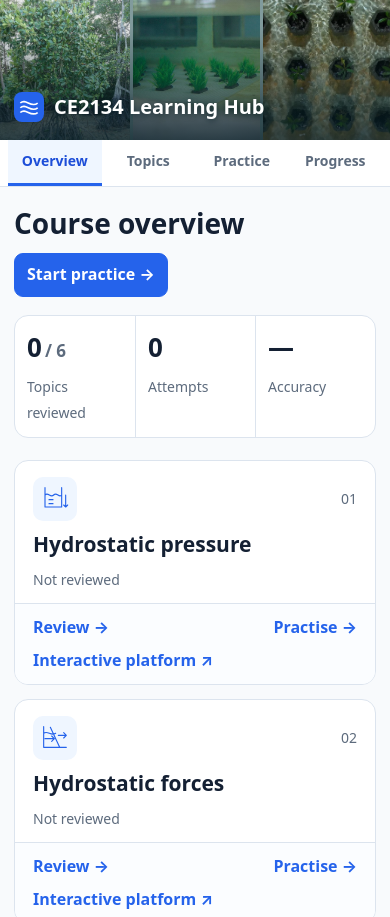
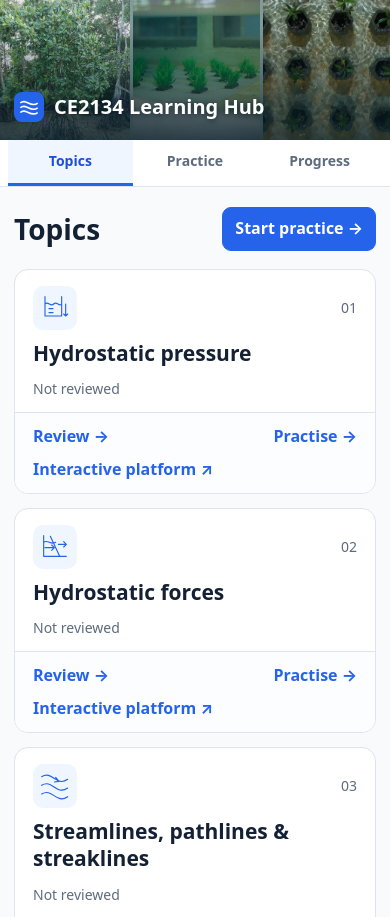
Before and after one commit to jiaruilei/ce2134-learning-hub, a website with bundled scripts: page index.html in a window 390 px wide. Shown: the top 917 px of the page. Built offline with nearby package versions, Linux system fonts and the light colour scheme; files whose address does not match are found by name.

Commit message:
Unify the topics homepage and move topic actions beside the title

```diff
--- a/app.js
+++ b/app.js
@@ -38,21 +38,17 @@ function topicCard(t){
   return `<article class="topic-card" style="--topic-color:${esc(t.color)}"><a class="topic-card-main" href="#/topic/${t.id}"><div class="topic-card-top"><span class="topic-icon">${icon(t.id)}</span><span class="topic-number">${esc(t.number)}</span></div><h2>${esc(t.title)}</h2></a><div class="topic-meta"><span>${store.data.reviewed[t.id]?'<span class="review-check">✓ Reviewed</span>':'Not reviewed'}</span><span>${stats.count?`${stats.accuracy}% · ${stats.count} attempts`:''}</span></div><div class="topic-card-bottom"><a href="#/topic/${t.id}" aria-label="Review ${esc(t.title)}">Review →</a><a href="#/practice?topic=${t.id}" aria-label="Practise ${esc(t.title)}">Practise →</a><a class="platform-link" href="${esc(t.url)}" target="_blank" rel="noopener noreferrer" aria-label="Open ${esc(t.title)} interactive platform in a new tab">Interactive platform <span aria-hidden="true">↗</span></a></div></article>`;
 }
 function home(){
-  const attempts=store.data.attempts,correct=attempts.filter(a=>a.correct).length;
-  return `${heading('Course overview','<a class="button primary" href="#/practice">Start practice →</a>')}
-  <div class="stat-strip"><div><strong>${reviewed().length}<span>/ ${topics.length}</span></strong><span>Topics reviewed</span></div><div><strong>${attempts.length}</strong><span>Attempts</span></div><div><strong>${attempts.length?`${Math.round(correct/attempts.length*100)}<span>%</span>`:'—'}</strong><span>Accuracy</span></div></div>
+  return `${heading('Topics','<a class="button primary" href="#/practice">Start practice →</a>')}
   <div class="topic-grid">${topics.map(topicCard).join('')}</div>`;
 }
-function topicLibrary(){return `${heading('Topics')}<div class="topic-grid">${topics.map(topicCard).join('')}</div>`;}
 function topicPage(t){
   const done=!!store.data.reviewed[t.id];
   const next=topicById(t.connection.nextId);
-  return `<a class="back-link" href="#/topics">← Topics</a><div class="topic-title" style="--topic-color:${esc(t.color)}"><span class="topic-icon large">${icon(t.id)}</span>${heading(esc(t.title))}</div><div class="topic-layout"><div class="topic-body">
+  return `<a class="back-link" href="#/">← Topics</a><header class="topic-header"><div class="topic-title" style="--topic-color:${esc(t.color)}"><span class="topic-icon large">${icon(t.id)}</span>${heading(esc(t.title))}</div><nav class="topic-actions" aria-label="Topic actions"><a class="button secondary current" href="#/topic/${t.id}" aria-current="page">Review</a>${launch(t)}<a class="button primary" href="#/practice?topic=${t.id}">Practise →</a></nav></header><div class="topic-layout"><div class="topic-body">
   <details class="review-section review-details"><summary><h2>Learning objectives</h2></summary><ul class="objective-list">${t.objectives.map(x=>`<li>${esc(x)}</li>`).join('')}</ul></details>
   <section class="review-section"><h2>Key equations</h2><div class="equation-list">${t.equations.map(q=>`<article class="equation"><span>${esc(q.label)}</span><div class="equation-formula" ${q.tex?`data-tex="${esc(q.tex)}"`:''}>${esc(q.formula)}</div><p>${esc(q.note)}</p></article>`).join('')}</div><section class="assumptions"><h2>Assumptions</h2><ul>${t.assumptions.map(x=>`<li>${esc(x)}</li>`).join('')}</ul></section></section>
   <details class="review-section review-details"><summary><h2>Common misconceptions</h2></summary><div class="misconceptions">${t.misconceptions.map(m=>`<article><h3>${esc(m.claim)}</h3><p>${esc(m.correction)}</p></article>`).join('')}</div></details>
-  <section class="activity review-section"><h2>Explore</h2>${launch(t)}<details class="review-details"><summary>${esc(t.guidedActivity.title)}</summary><ol class="steps">${t.guidedActivity.steps.map(s=>`<li>${esc(s)}</li>`).join('')}</ol><div class="reflection"><strong>Pause and explain</strong><p>${esc(t.guidedActivity.reflection)}</p></div></details></section>
-  <section class="review-section practice-callout"><h2>Practise</h2><a class="button primary" href="#/practice?topic=${t.id}">Start 6 questions →</a></section>
+  <details class="review-section review-details"><summary><h2>Guided activity</h2></summary><h3>${esc(t.guidedActivity.title)}</h3><ol class="steps">${t.guidedActivity.steps.map(s=>`<li>${esc(s)}</li>`).join('')}</ol><div class="reflection"><strong>Pause and explain</strong><p>${esc(t.guidedActivity.reflection)}</p></div></details>
   <details class="connection review-details"><summary><h2>${esc(t.connection.title)}</h2></summary><p>${esc(t.connection.text)}</p>${next?`<a class="quiet-link" href="#/topic/${next.id}">${esc(next.title)} →</a>`:'<a class="quiet-link" href="#/practice?mode=connect">Connect concepts →</a>'}</details></div>
   <aside class="topic-side"><div class="side-card"><button class="button ${done?'secondary':'primary'} full" data-action="review" data-topic="${t.id}" aria-pressed="${done}">${done?'✓ Reviewed':'Mark as reviewed'}</button>${t.prerequisites.length?`<hr><h2>Prerequisites</h2>${t.prerequisites.map(id=>`<a class="side-link" href="#/topic/${id}">${esc(topicName(id))} →</a>`).join('')}`:''}</div></aside></div>`;
 }
@@ -98,20 +94,19 @@ function render(){
   const [path,search='']=hash.split('?');
   const params=new URLSearchParams(search);
   const page=path.split('/')[1]||'home';
-  const active=page==='topic'?'topics':page;
+  const active=page==='topic'?'home':page;
   document.querySelectorAll('[data-nav]').forEach(a=>{const selected=a.dataset.nav===active;a.classList.toggle('active',selected);selected?a.setAttribute('aria-current','page'):a.removeAttribute('aria-current');});
-  const labels={home:'Course overview',topics:'Topics',topic:'Topic review',practice:'Practice',progress:'My progress'};
-  document.getElementById('pageLabel').textContent=labels[page]||'Overview';
+  const labels={home:'Topics',topic:'Topic review',practice:'Practice',progress:'My progress'};
+  document.getElementById('pageLabel').textContent=labels[page]||'Topics';
   let html;
   if(page==='home')html=home();
-  else if(page==='topics')html=topicLibrary();
-  else if(page==='topic'){const t=topicById(path.split('/')[2]);html=t?topicPage(t):`${heading('Topic not found')}<a class="button primary" href="#/topics">Topics →</a>`;}
+  else if(page==='topic'){const t=topicById(path.split('/')[2]);html=t?topicPage(t):`${heading('Topic not found')}<a class="button primary" href="#/">Topics →</a>`;}
   else if(page==='practice')html=runVisible?questionView():practiceBuilder();
   else if(page==='progress')html=progressPage();
-  else html=`${heading('Page not found')}<a class="button primary" href="#/">Course overview →</a>`;
+  else html=`${heading('Page not found')}<a class="button primary" href="#/">Topics →</a>`;
   main.innerHTML=(!store.available?'<div class="storage-alert" role="status">Browser storage is unavailable. You can practise, but progress may not survive closing this page.</div>':'')+html;
   void renderEquations(main);
-  document.title=`${page==='topic'?topicName(path.split('/')[2]):labels[page]||'Overview'} · CE2134 Learning Hub`;
+  document.title=`${page==='topic'?topicName(path.split('/')[2]):labels[page]||'Topics'} · CE2134 Learning Hub`;
 }
 function toast(text){clearTimeout(toastTimer);const el=document.getElementById('toast');el.textContent=text;el.classList.add('show');toastTimer=setTimeout(()=>el.classList.remove('show'),3000);}
 function begin(ids,mode){
@@ -121,6 +116,7 @@ function begin(ids,mode){
 }
 function onRoute(){
   runVisible=false;formError='';
+  if(location.hash.split('?')[0]==='#/topics')history.replaceState(null,'','#/');
   const params=new URLSearchParams((location.hash.split('?')[1]||''));
   if(topicById(params.get('topic'))){builder.mode='topic';builder.topic=params.get('topic');builder.count=6;}
   else if(['mixed','connect','retry'].includes(params.get('mode'))){builder.mode=params.get('mode');builder.count=6;}
--- a/index.html
+++ b/index.html
@@ -27,14 +27,13 @@
     </a>
     </div>
     <nav aria-label="Main navigation">
-      <a href="#/" data-nav="home"><span aria-hidden="true">◫</span> Overview</a>
-      <a href="#/topics" data-nav="topics"><span aria-hidden="true">▤</span> Topics</a>
+      <a href="#/" data-nav="home"><span aria-hidden="true">▤</span> Topics</a>
       <a href="#/practice" data-nav="practice"><span aria-hidden="true">✎</span> Practice</a>
       <a href="#/progress" data-nav="progress"><span aria-hidden="true">▥</span> Progress</a>
     </nav>
   </header>
   <div class="main-shell">
-    <span id="pageLabel" class="sr-only">Overview</span>
+    <span id="pageLabel" class="sr-only">Topics</span>
     <main id="main" tabindex="-1"></main>
     <footer class="page-footer"><span>CE2134 · Fluid mechanics</span><a href="https://www.garylei.com/gallery" target="_blank" rel="noopener noreferrer" title="Photo credits: Gary Lei, Zichen Xu, and Yushu Xie. Includes a submerged vegetation research setup.">Photos · LEI gallery ↗</a><a href="#/progress">Progress saved in this browser</a></footer>
   </div>
--- a/styles.css
+++ b/styles.css
@@ -67,12 +67,6 @@ main { padding: 24px; min-height: 440px; outline: none; }
 .text-button:hover { text-decoration: underline; }
 .small-note, .footnote { font-size: 14px; color: var(--muted); line-height: 1.5; margin: 14px 0 0; }
 .back-link { display: inline-block; font-size: 16px; margin-bottom: 18px; }
-.stat-strip { display: grid; grid-template-columns: repeat(3,minmax(0,1fr)); background: white; border: 1px solid var(--line); border-radius: 14px; margin-bottom: 24px; }
-.stat-strip > div { display: flex; align-items: center; gap: 12px; padding: 16px 20px; }
-.stat-strip > div + div { border-left: 1px solid var(--line); }
-.stat-strip strong { font-size: 28px; font-weight: 750; white-space: nowrap; font-variant-numeric: tabular-nums; }
-.stat-strip strong span { margin-left: 3px; font-size: 17px; color: var(--muted); }
-.stat-strip > div > span { font-size: 15px; color: var(--muted); }
 .section-block + .section-block { margin-top: 24px; }
 .section-heading { display: flex; justify-content: space-between; gap: 16px; align-items: center; margin-bottom: 14px; }
 .section-heading h2 { margin: 0; }
@@ -90,8 +84,13 @@ main { padding: 24px; min-height: 440px; outline: none; }
 .review-check { color: var(--good); font-weight: 650; }
 .topic-card-bottom { display: flex; align-items: center; justify-content: space-between; flex-wrap: wrap; gap: 10px; padding: 12px 20px; background: #fbfdff; border-top: 1px solid var(--line); font-size: 16px; font-weight: 650; }
 .topic-card-bottom .platform-link { flex-basis: 100%; }
-.topic-title { display: flex; align-items: center; gap: 16px; margin-bottom: 22px; }
+.topic-header { display: flex; align-items: center; justify-content: space-between; flex-wrap: wrap; gap: 18px 24px; margin-bottom: 22px; }
+.topic-title { display: flex; align-items: center; gap: 16px; flex: 1 1 320px; min-width: 0; }
 .topic-title .page-heading { margin: 0; }
+.topic-title h1 { font-size: clamp(26px,2.5vw,32px); }
+.topic-actions { display: flex; align-items: center; flex-wrap: wrap; gap: 8px; }
+.topic-actions .button { font-size: 16px; }
+.topic-actions .current { color: var(--blue-dark); border-color: #93b4ef; background: #eff6ff; }
 .topic-icon.large { width: 56px; height: 56px; }
 .topic-icon.large svg { width: 44px; height: 44px; }
 .topic-layout { display: grid; grid-template-columns: minmax(0,1fr) 250px; gap: 20px; align-items: start; }
@@ -103,8 +102,6 @@ main { padding: 24px; min-height: 440px; outline: none; }
 .review-details > summary h2 { display: inline; margin: 0; font-size: inherit; }
 .review-details[open] > summary { margin-bottom: 18px; }
 .review-details > :last-child { margin-bottom: 0; }
-.activity > .review-details { margin: 16px 0 0; padding: 16px; }
-.activity > .review-details > summary { font-size: 18px; }
 .review-section p, .review-section li, .review-details p, .review-details li { font-size: 17px; }
 .objective-list { margin: 0; }
 .equation-list { display: grid; gap: 12px; }
@@ -237,7 +234,6 @@ main { padding: 24px; min-height: 440px; outline: none; }
   .topic-grid { grid-template-columns: repeat(2,minmax(0,1fr)); }
   .topic-layout { grid-template-columns: minmax(0,1fr) 220px; gap: 16px; }
   .question-layout { grid-template-columns: minmax(0,1fr) 200px; gap: 16px; }
-  .stat-strip > div { padding: 14px 16px; }
 }
 @media (max-width:760px) {
   body { padding: 0; background: white; }
@@ -249,6 +245,8 @@ main { padding: 24px; min-height: 440px; outline: none; }
   main { padding: 20px 18px; }
   .page-footer { padding: 16px 18px; }
   .page-heading { flex-wrap: wrap; gap: 14px; }
+  .topic-header { align-items: flex-start; flex-direction: column; }
+  .topic-title { flex-basis: auto; }
   .topic-layout, .question-layout { display: flex; flex-direction: column; gap: 16px; }
   .topic-body, .question-card, .question-side { width: 100%; }
   .topic-side { position: static; order: -1; width: 100%; }
@@ -268,16 +266,12 @@ main { padding: 24px; min-height: 440px; outline: none; }
   .brand svg { width: 30px; height: 30px; }
   .coastal-masthead { min-height: 140px; padding: 18px 14px; }
   .coastal-photos { grid-template-columns: 1fr 1fr 1fr; }
-  .sidebar nav { display: grid; grid-template-columns: repeat(4,minmax(0,1fr)); gap: 0; padding: 0 8px; }
+  .sidebar nav { display: grid; grid-template-columns: repeat(3,minmax(0,1fr)); gap: 0; padding: 0 8px; }
   .sidebar nav a { min-width: 0; padding: 10px 3px; font-size: 14px; gap: 5px; }
   .sidebar nav a > span { display: none; }
   main { padding: 20px 14px; }
   .page-heading { margin-bottom: 18px; }
   .button { font-size: 16px; padding: 10px 12px; }
-  .stat-strip { margin-bottom: 22px; }
-  .stat-strip > div { display: block; padding: 13px 12px; }
-  .stat-strip strong { display: block; font-size: 26px; margin-bottom: 5px; }
-  .stat-strip > div > span { font-size: 14px; }
   .section-heading { gap: 10px; flex-wrap: wrap; }
   .topic-grid { grid-template-columns: 1fr; gap: 14px; }
   .topic-card-main { padding: 16px 18px 12px; }
@@ -286,6 +280,8 @@ main { padding: 24px; min-height: 440px; outline: none; }
   .topic-meta { padding: 0 18px 12px; }
   .topic-card-bottom { padding: 12px 18px; }
   .topic-title { gap: 12px; }
+  .topic-actions { display: grid; grid-template-columns: auto minmax(0,1fr) auto; width: 100%; gap: 6px; }
+  .topic-actions .button { min-width: 0; padding: 9px 8px; font-size: 14px; gap: 4px; }
   .topic-icon.large { width: 44px; height: 44px; }
   .topic-icon.large svg { width: 36px; height: 36px; }
   .topic-title h1 { font-size: 26px; }
```
Also changed, not shown: README.md.
